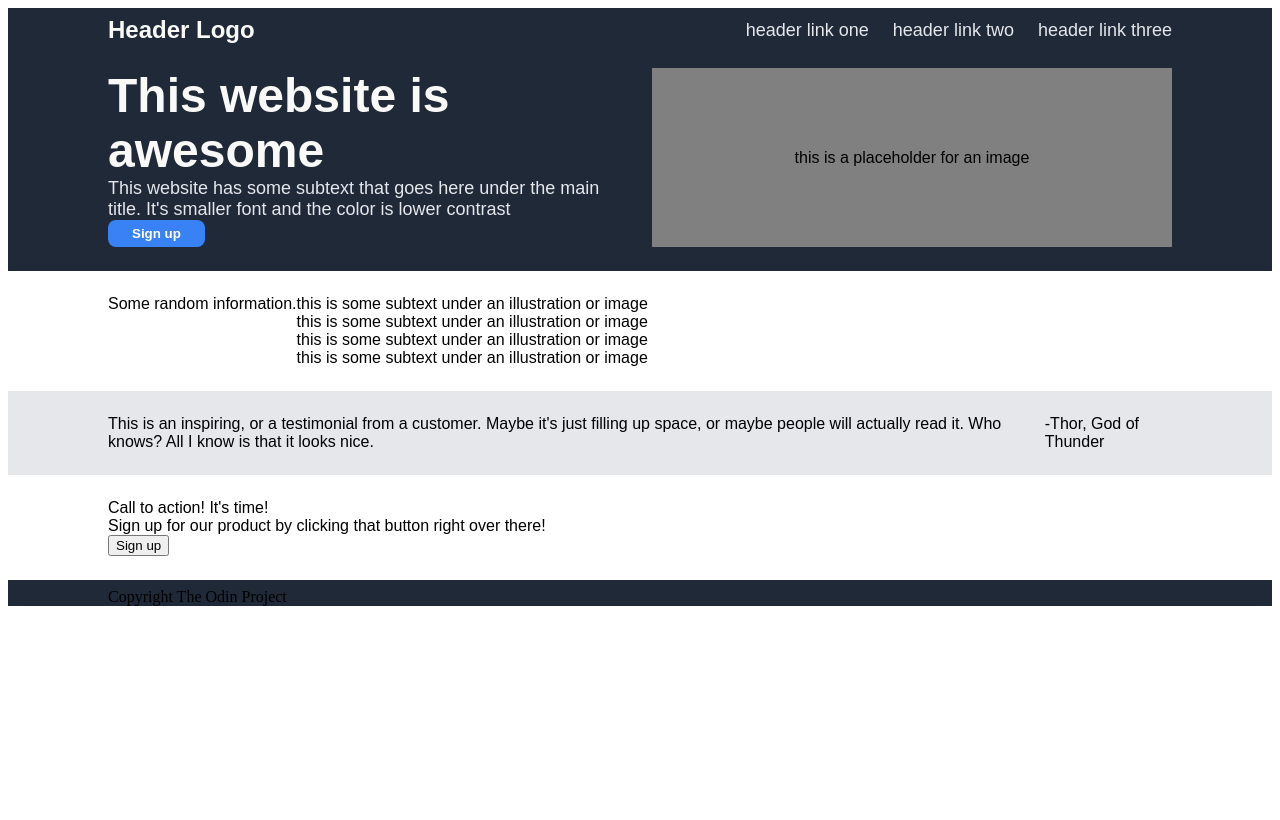
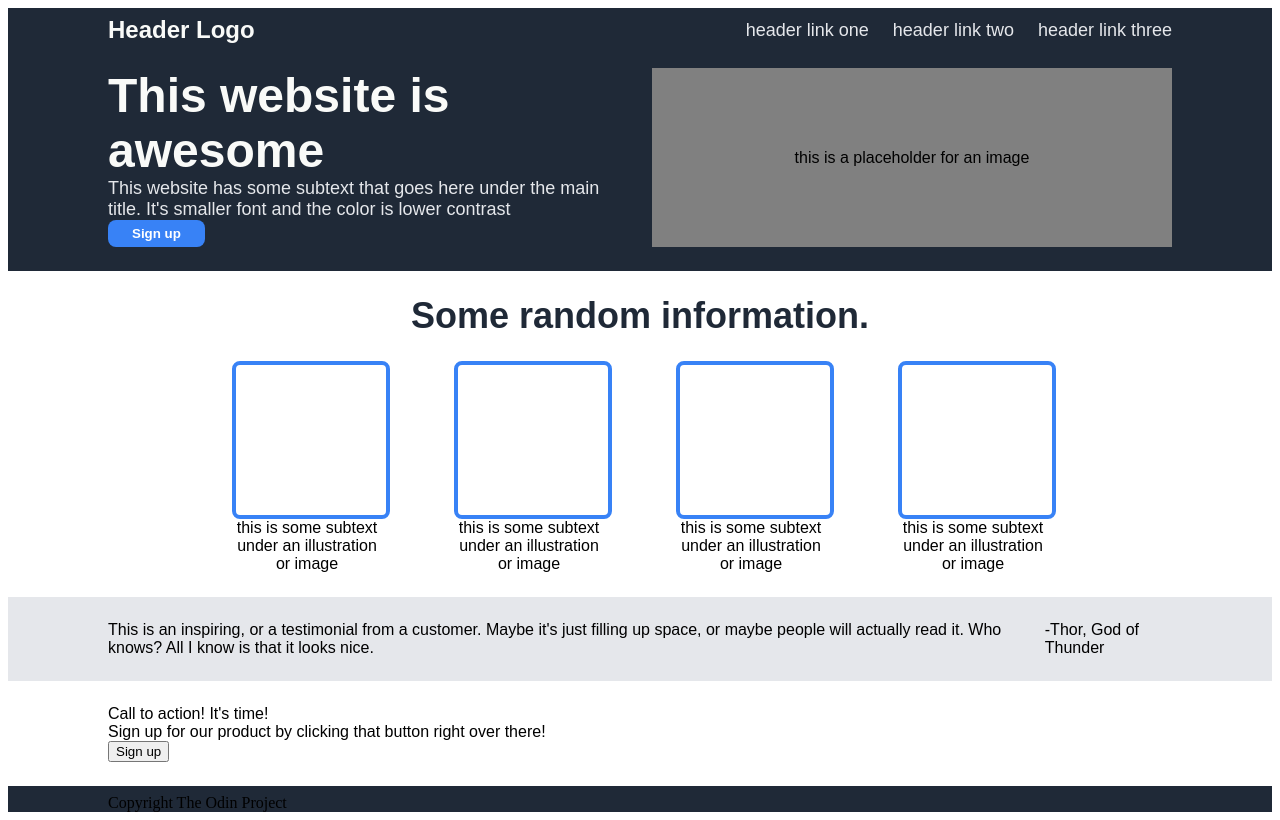
Before and after one commit to tyler7r/TOP-landing-page, a plain HTML site: page index.html in a window 1280 px wide. Drawn offline with Linux system fonts and the light colour scheme.

Commit message:
Style level-2 elements

```diff
--- a/style.css
+++ b/style.css
@@ -82,6 +82,32 @@ a, .right-links {
 }
 
 .level-2 {
+    flex-direction: column;
+    text-align: center;
+}
+
+.content-2 {
+    display: flex;
+    justify-content: center;
+    gap: 72px;
+}
+
+.info {
+    max-width: 150px;
+}
+
+.pic-2 {
+    height: 150px;
+    width: 150px;
+    border: 4px solid #3882F6;
+    border-radius: 8px;
+}
+
+#title-2 {
+    font-size: 36px;
+    font-weight: bold;
+    color: #1F2937;
+    margin-bottom: 24px;
 }
 
 .level-3 {
```
